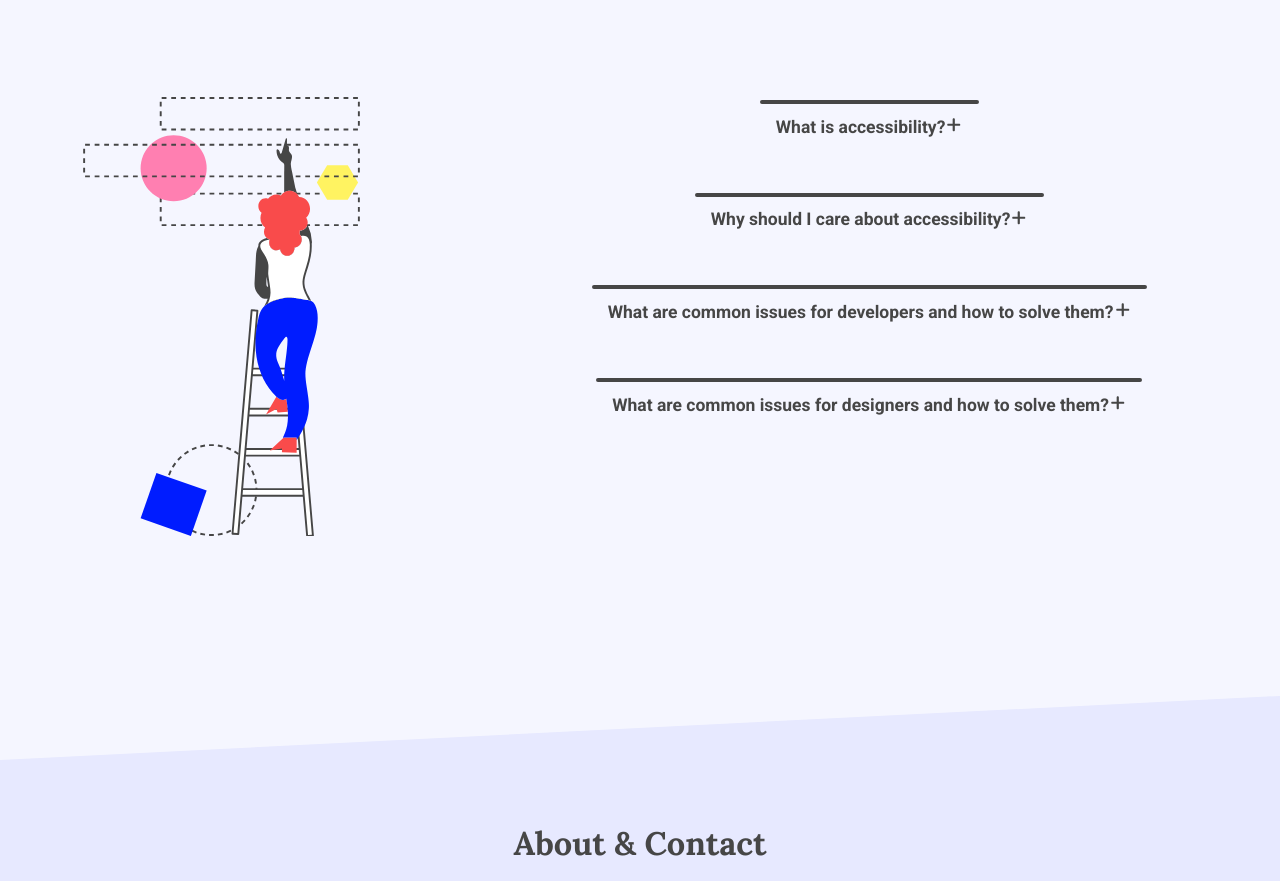
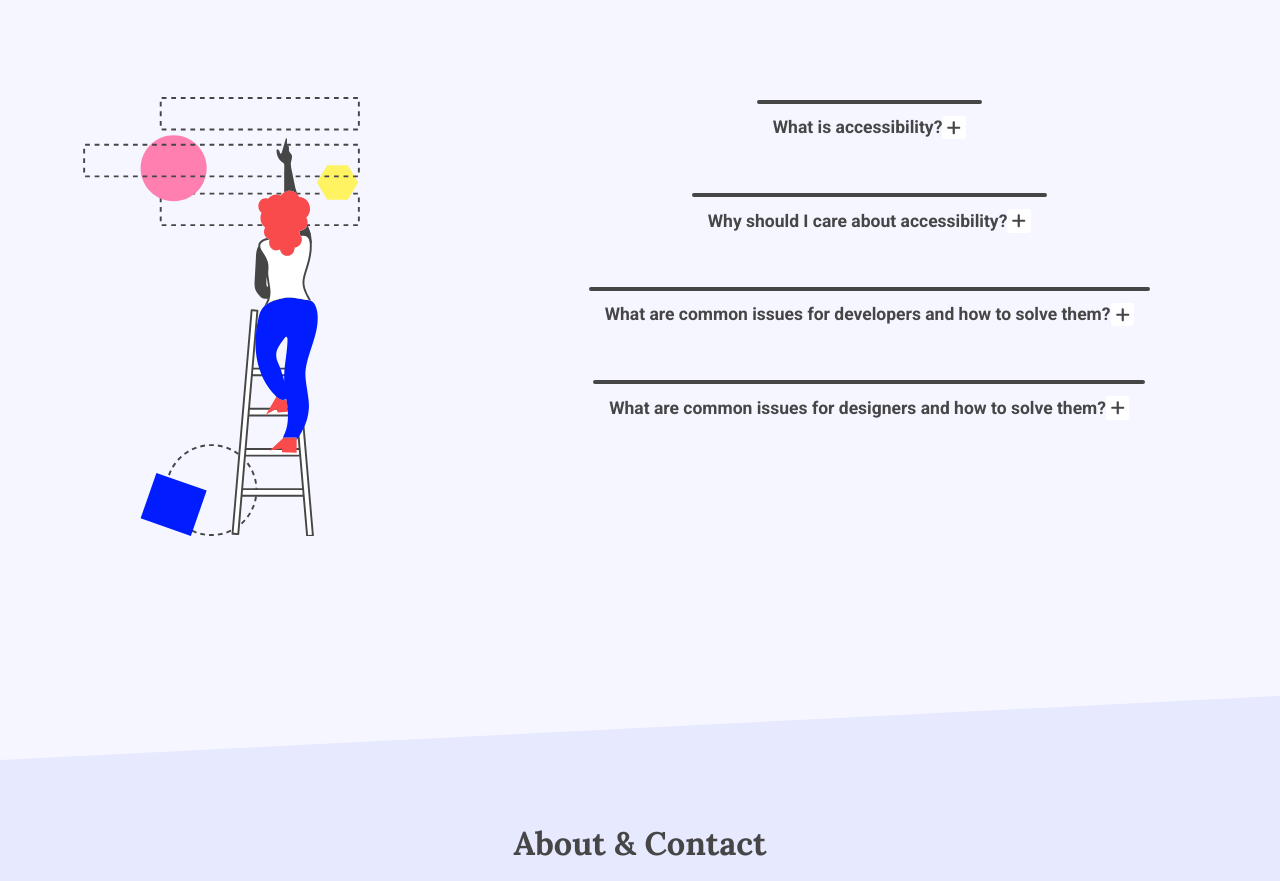
Before and after one commit to accessibility-tools/website, a Next.js app: page / in a window 1280 px wide. Shown: the part 4917-5798 px from the top of the page. Built offline with nearby package versions, Linux system fonts and the light colour scheme.

Commit message:
add FAQ icon styling

```diff
--- a/src/components/details/Details.jsx
+++ b/src/components/details/Details.jsx
@@ -54,6 +54,16 @@ const StyledSummary = styled.summary`
   }
 `;
 
+const IconWrapper = styled.div`
+  background-color: ${color.white};
+  border-radius: 3px;
+  padding: 3px;
+
+  svg {
+    display: block;
+  }
+`;
+
 const Details = ({ children, title }) => {
   const [isOpened, setOpened] = useState(false);
   const handleOpen = event => {
@@ -63,9 +73,9 @@ const Details = ({ children, title }) => {
     <DetailsContainer onToggle={handleOpen}>
       <StyledSummary>
         {title}
-        <div>
+        <IconWrapper>
           <Icon icon={isOpened ? "minus" : "plus"} />
-        </div>
+        </IconWrapper>
       </StyledSummary>
       {children}
     </DetailsContainer>
```
